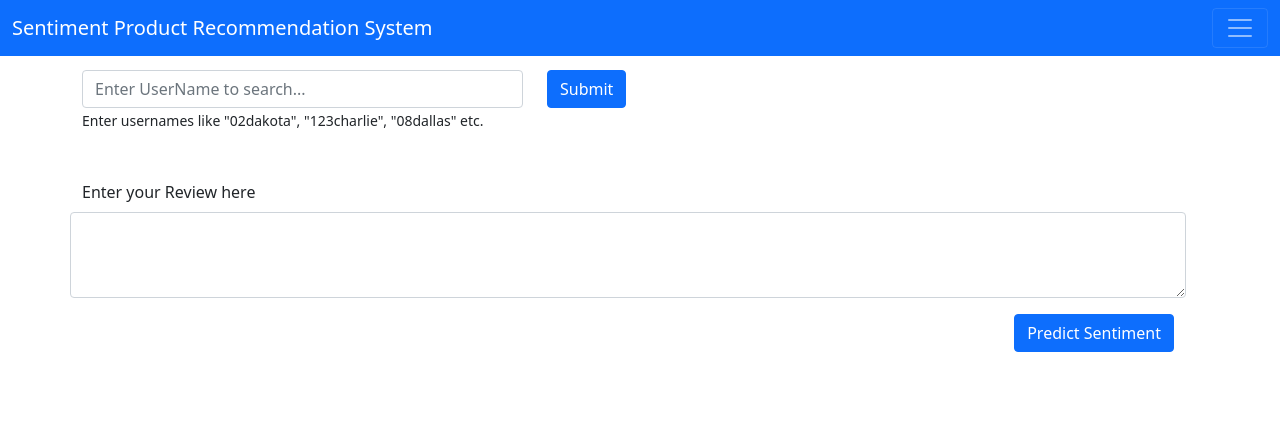
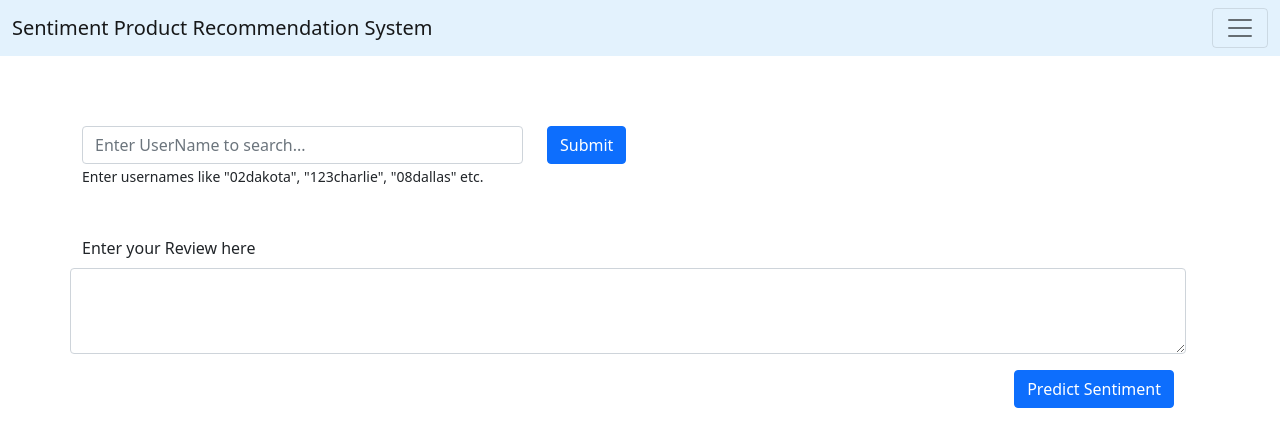
Before and after one commit to Dharmender5535/SentimentBasedProductRecommendationDK-, a Flask app: page / in a window 1280 px wide. Shown: the top 423 px of the page. Run offline with Flask 2, Linux system fonts and the light colour scheme; parts of the project's set-up code (start-up, migrations or seed data) failed here and were passed over.

Commit message:
Update index.html

```diff
--- a/templates/index.html
+++ b/templates/index.html
@@ -15,10 +15,11 @@
   </head>
 
   <body>
-    <nav class="navbar fixed-top navbar-dark bg-primary">
+    <nav class="navbar navbar-light" style="background-color: #e3f2fd;">
       <div class="container-fluid">
         <a class="navbar-brand" href="#"
           >Sentiment Product Recommendation System</a
+
         >
         <button
           class="navbar-toggler"
```
